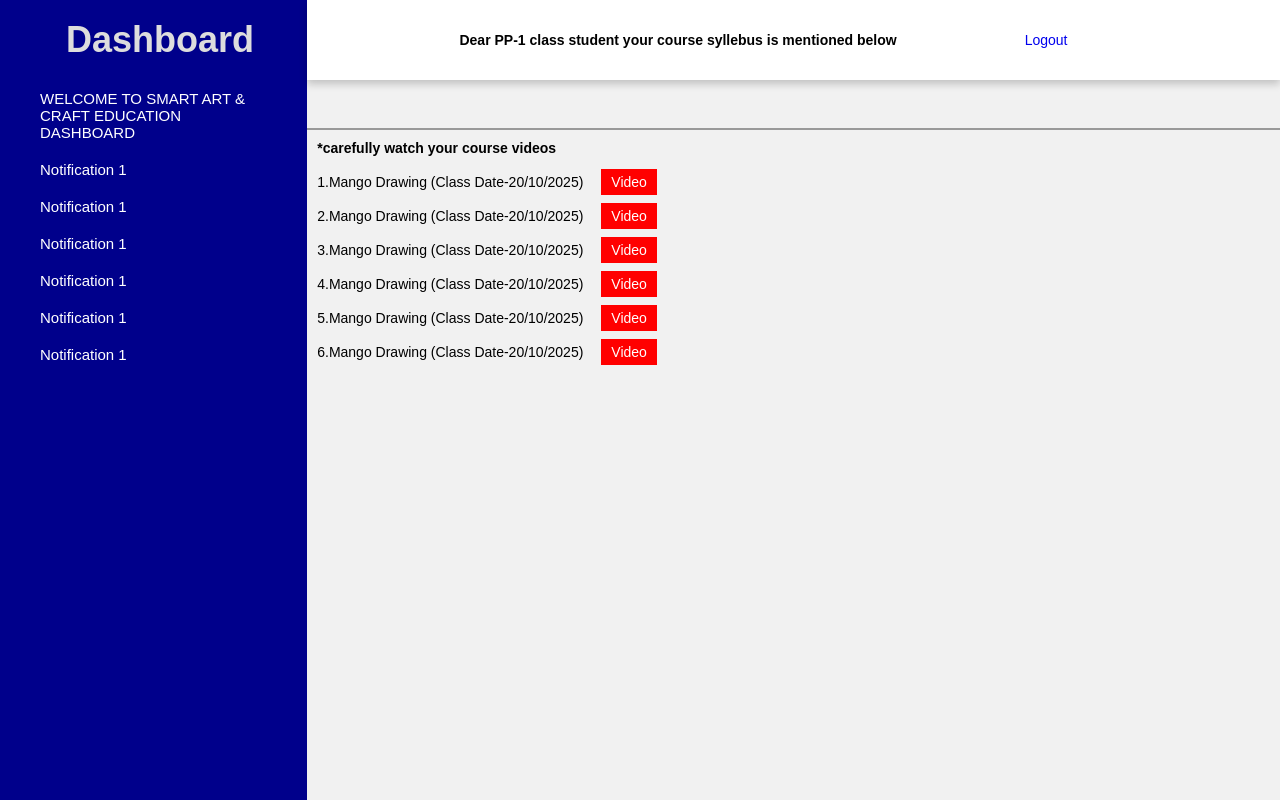
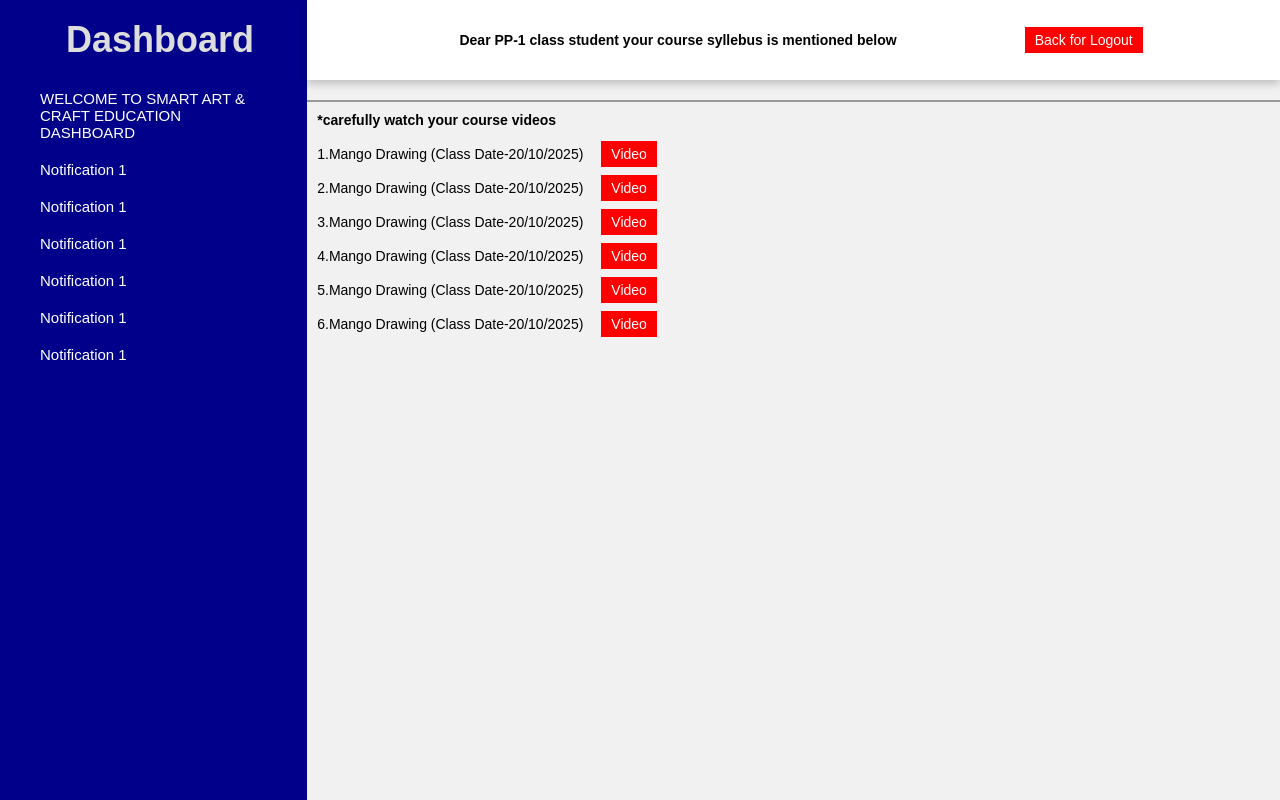
Before and after one commit to IACDA/pp1onlineclass, a plain HTML site: page index.html in a window 1280 px wide. Drawn offline with Linux system fonts and the light colour scheme; files that its build step writes are made by us from their sources.

Commit message:
Update index.html
updte

```diff
--- a/index.html
+++ b/index.html
@@ -32,7 +32,7 @@
 
             </div>
             <div class="user">
-                <a href="https://script.google.com/macros/s/AKfycbwW6-1UUOmg1lFCdNqtbOfY5eImYm4pQVXAiFGQp2aA_qJugx4hsZuTAnNw-m4iOFmE/exec">Logout</a>
+                <a href="https://script.google.com/macros/s/AKfycbwW6-1UUOmg1lFCdNqtbOfY5eImYm4pQVXAiFGQp2aA_qJugx4hsZuTAnNw-m4iOFmE/exec" class="btn">Back for Logout</a>
 
                 <div class="img-case">
 
@@ -47,8 +47,8 @@
 <div class="content-2">
     <div class="recent-payments">
         <div class="title">
-            <h2>Your Office Work And Powers</h2>
-            <a href="#" class="btn">view All</a>
+            <h2></h2>
+            <a href="#" class="btn"></a>
         </div>
         <table>
             <tr>
```
